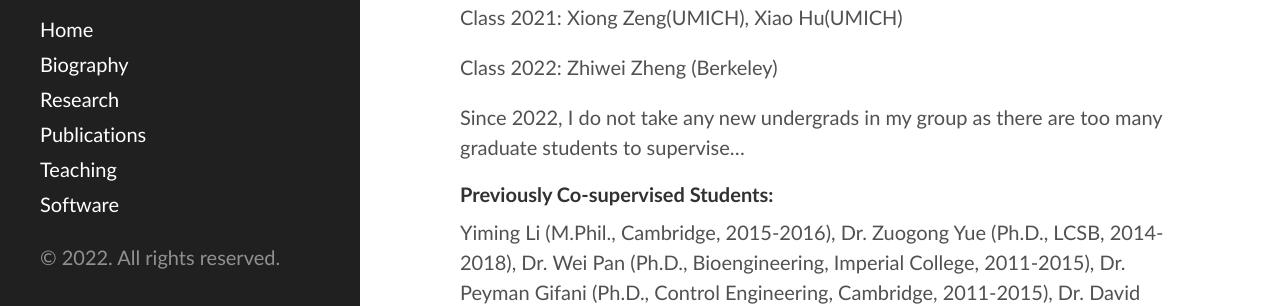
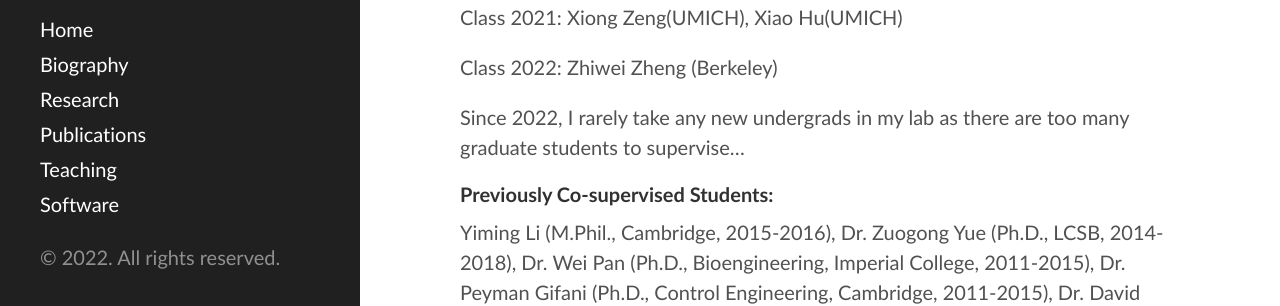
Before and after one commit to yy311/yy311.github.io, a Jekyll site: the page built from research.md, in a window 1280 px wide and 900 px high, scrolled down 1295 px. Shown: the part 313-619 px from the top of the window. Built offline with Jekyll 4.4.1, drawn with Linux system fonts in a browser that asks for light colours.

Commit message:
Update research.md

```diff
--- a/research.md
+++ b/research.md
@@ -47,7 +47,7 @@ Class 2021: Xiong Zeng(UMICH), Xiao Hu(UMICH)
 
 Class 2022: Zhiwei Zheng (Berkeley)
 
-Since 2022, I do not take any new undergrads in my group as there are too many graduate students to supervise...
+Since 2022, I rarely take any new undergrads in my lab as there are too many graduate students to supervise...
 
 #### Previously Co-supervised Students:
 
```
